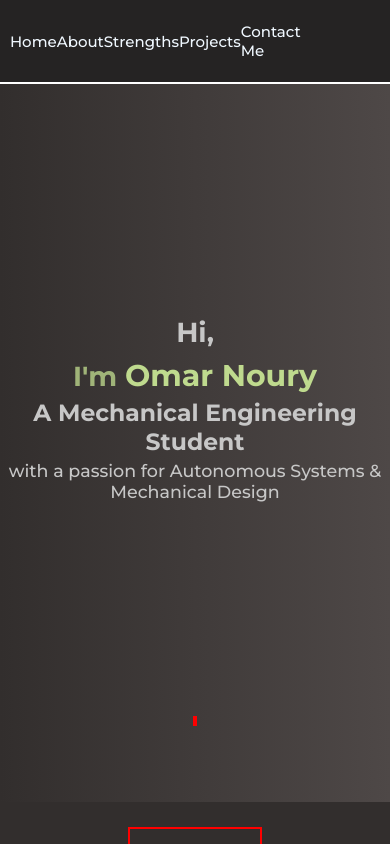
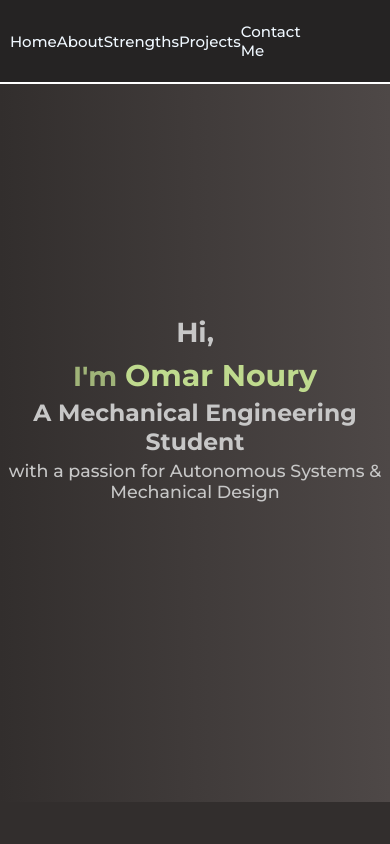
Before and after one commit to onoury/portfolio, a plain HTML site: page index.html in a window 390 px wide. Shown: the top 844 px of the page. Drawn offline with Linux system fonts and the light colour scheme.

Commit message:
Update mquery.css

```diff
--- a/mquery.css
+++ b/mquery.css
@@ -1,7 +1,7 @@
 @media (max-width: 650px) {
-    .section-1 > *{
+/*     .section-1 > *{
         border: red 2px solid;
-    }
+    } */
   }
 
 
```
